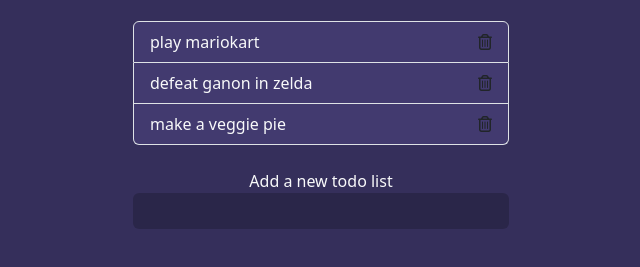
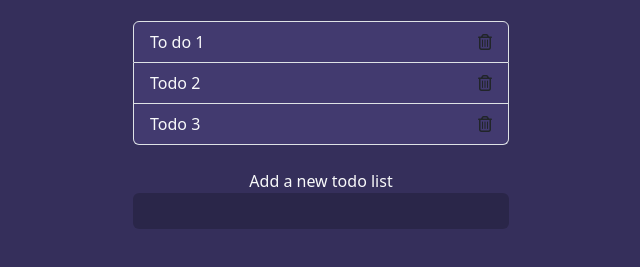
Before and after one commit to d3ch3v/todo-list, a plain HTML site: page index.html in a window 1280 px wide. Shown: the part 135-402 px from the top of the page, without its empty margins (319-959 px from the left). Drawn offline with nearby package versions, Linux system fonts and the light colour scheme.

```diff
--- a/index.html
+++ b/index.html
@@ -23,15 +23,15 @@
 
         <ul class="list-group todos mx-auto text-light">
             <li class="list-group-item d-flex justify-content-between align-items-center">
-                <span class="text-light">play mariokart</span>
+                <span class="text-light">To do 1</span>
                 <i class="far fa-trash-alt delete"></i>
             </li>
             <li class="list-group-item d-flex justify-content-between align-items-center">
-                <span class="text-light">defeat ganon in zelda</span>
+                <span class="text-light">Todo 2</span>
                 <i class="far fa-trash-alt delete"></i>
             </li>
             <li class="list-group-item d-flex justify-content-between align-items-center">
-                <span class="text-light">make a veggie pie</span>
+                <span class="text-light">Todo 3</span>
                 <i class="far fa-trash-alt delete"></i>
             </li>
         </ul>
```
